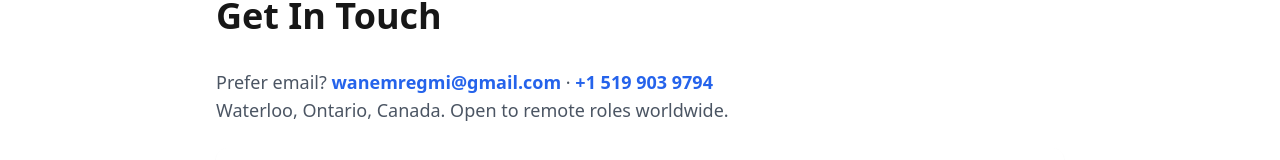
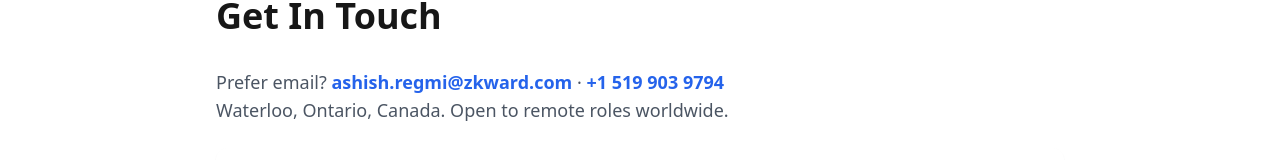
Before and after one commit to mrarejimmyz/Portfolio-Template, a Next.js app: page /contact in a window 1280 px wide. Shown: the part 121-281 px from the top of the page. Built offline with nearby package versions, Linux system fonts and the light colour scheme; no server answers.

Commit message:
fix: update contact page email to ashish.regmi@zkward.com
Updated email contact information in the contact page.

```diff
--- a/src/pages/contact.tsx
+++ b/src/pages/contact.tsx
@@ -1,4 +1,3 @@
-
 import ContactForm from '../components/ContactForm';
 import Head from 'next/head';
 
@@ -9,14 +8,12 @@ export default function Contact() {
         <title>Contact Ashish Regmi | Senior Software Engineer</title>
         <meta name="description" content="Get in touch with me for blockchain development opportunities and collaborations." />
       </Head>
-
-
       <main className="max-w-4xl mx-auto px-4 py-12 sm:px-6">
         <h1 className="text-3xl sm:text-4xl font-bold mb-8">Get In Touch</h1>
         <p className="mb-6 text-lg text-gray-600 dark:text-gray-300">
           Prefer email?{' '}
-          <a className="font-semibold text-blue-600 hover:underline" href="mailto:wanemregmi@gmail.com">
-            wanemregmi@gmail.com
+          <a className="font-semibold text-blue-600 hover:underline" href="mailto:ashish.regmi@zkward.com">
+            ashish.regmi@zkward.com
           </a>
           {' · '}
           <a className="font-semibold text-blue-600 hover:underline" href="tel:+15199039794">
```
